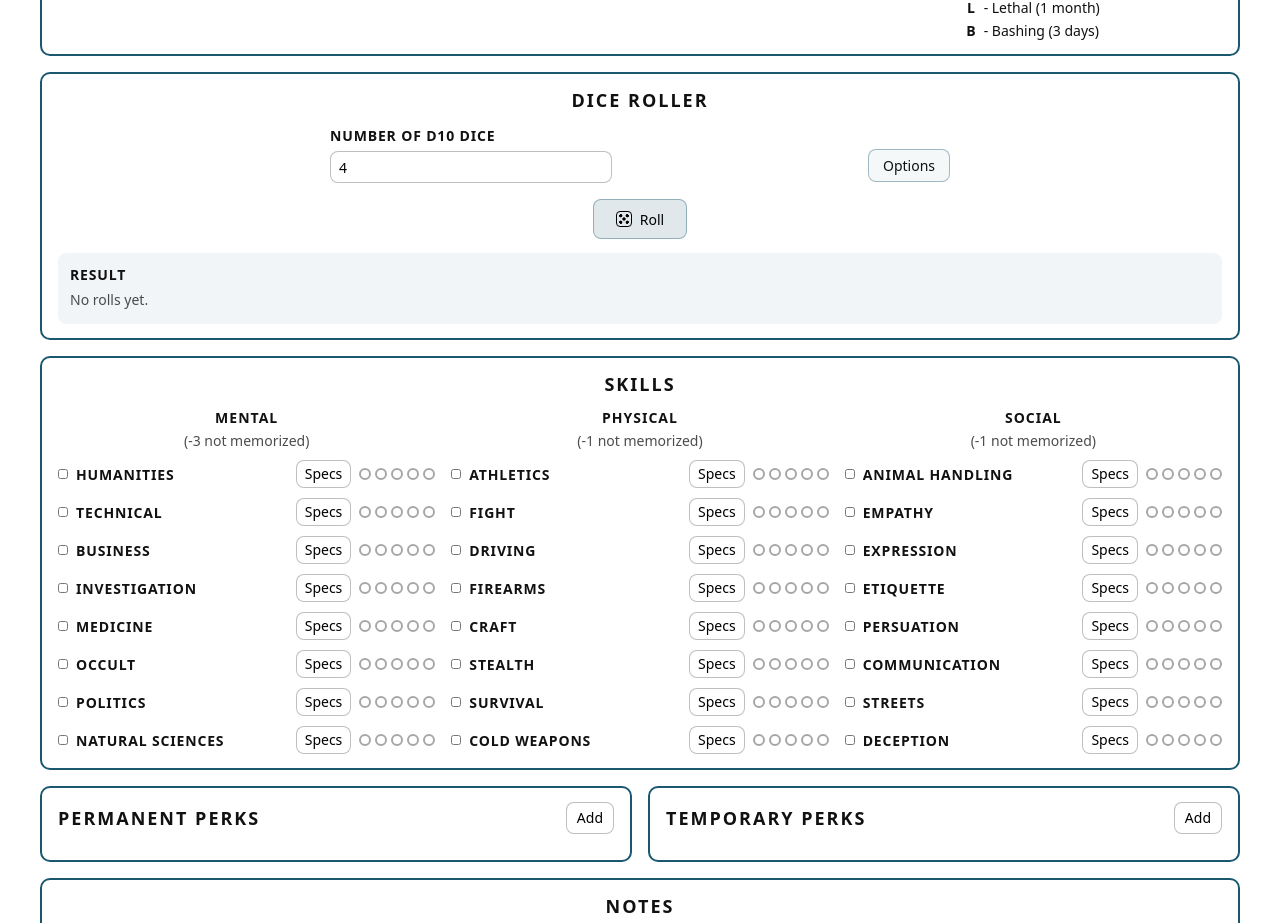
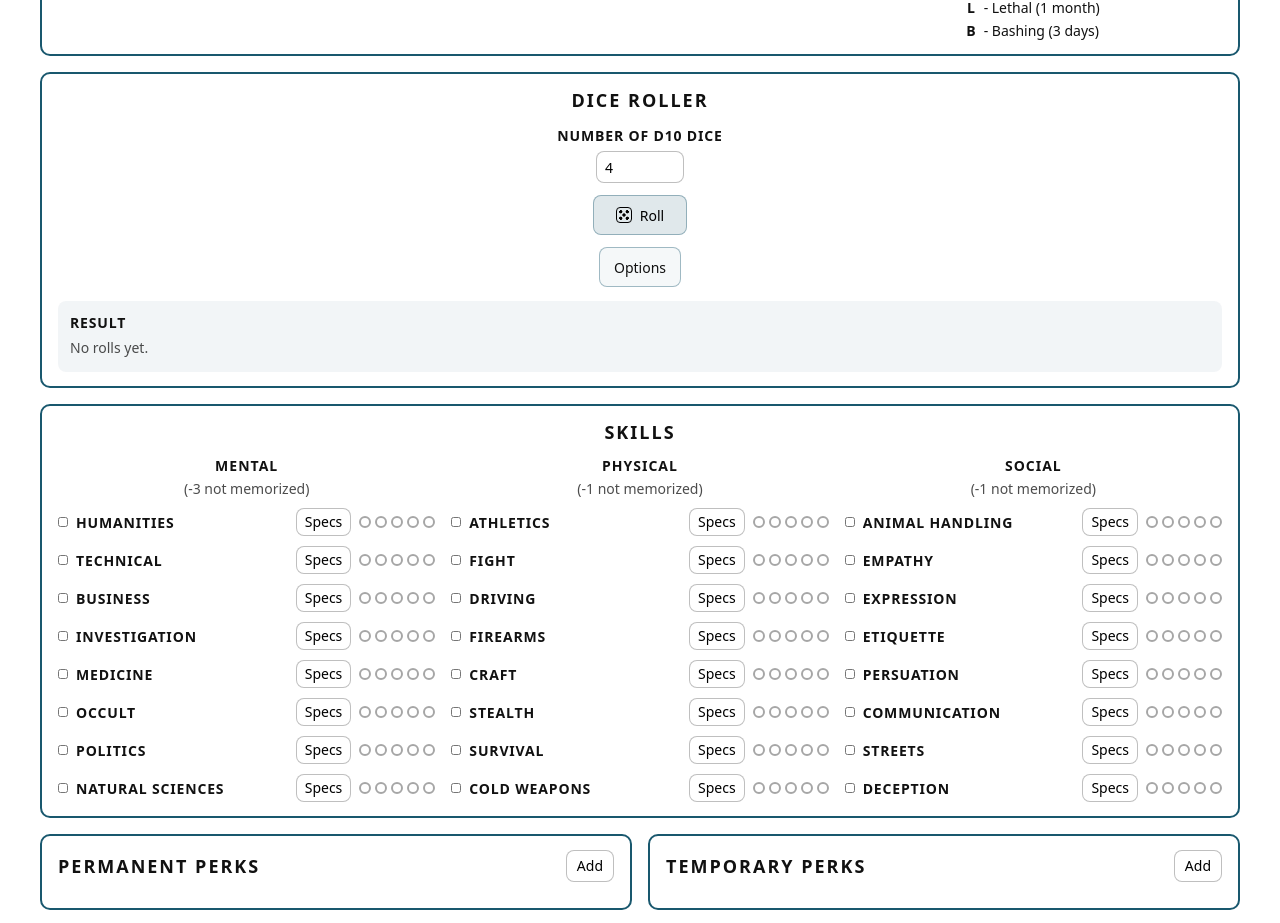
Before and after one commit to GennadiyZakharov/worldstriders-charlist, a Svelte app: page / in a window 1280 px wide. Shown: the part 979-1902 px from the top of the page. Built offline with nearby package versions, Linux system fonts and the light colour scheme.

Commit message:
Redesigned Dice Roller layout.

```diff
--- a/src/components/DiceRoller.svelte
+++ b/src/components/DiceRoller.svelte
@@ -128,7 +128,6 @@
     <h1 class="ws-h1">{labels.title}</h1>
 
     <div class="controls">
-        <div class="primaryControls">
         <label class="field diceCountField">
             <span class="ws-label">{labels.diceCount}</span>
             <input
@@ -143,6 +142,13 @@
                     onblur={() => setDiceCount(diceCount)}
             />
         </label>
+
+        <div class="rollAction">
+            <button type="button" class="rollButton ws-text" onclick={rollAll}>
+                <span class="diceIcon" aria-hidden="true"></span>
+                <span>{labels.roll}</span>
+            </button>
+        </div>
 
         <details class="optionsDisclosure">
             <summary class="optionsButton ws-text">{labels.options}</summary>
@@ -180,14 +186,6 @@
         </details>
     </div>
 
-        <div class="rollAction">
-            <button type="button" class="rollButton ws-text" onclick={rollAll}>
-                <span class="diceIcon" aria-hidden="true"></span>
-                <span>{labels.roll}</span>
-            </button>
-        </div>
-    </div>
-
     <div class="resultBlock">
         <div class="ws-label">{labels.result}</div>
 
@@ -210,30 +208,26 @@
 
     .controls {
         display: grid;
-        gap: 16px;
-        width: min(100%, 620px);
+        justify-items: center;
+        gap: 12px;
+        width: min(100%, 30rem);
         margin-inline: auto;
     }
 
-    .primaryControls {
-        display: flex;
-        gap: 16px;
-        align-items: flex-start;
-    }
-
     .diceCountField {
-        flex: 1 1 260px;
+        width: fit-content;
+        justify-items: center;
     }
 
     .optionsDisclosure {
-        flex: 1 1 300px;
+        width: min(100%, 28rem);
         min-width: 0;
-        padding-top: 23px;
     }
 
     .optionsButton {
         width: fit-content;
-        margin-left: auto;
+        min-height: 40px;
+        margin-inline: auto;
         padding: 6px 14px;
         border: 1px solid rgba(0, 70, 95, 0.35);
         border-radius: 8px;
@@ -241,6 +235,9 @@
         cursor: pointer;
         list-style: none;
         white-space: nowrap;
+        display: flex;
+        align-items: center;
+        box-sizing: border-box;
     }
 
     .optionsButton::-webkit-details-marker {
@@ -260,8 +257,15 @@
     .optionsPanel {
         display: grid;
         grid-template-columns: repeat(2, minmax(0, 1fr));
-        gap: 12px;
+        align-items: stretch;
+        gap: 16px 24px;
         margin-top: 12px;
+    }
+
+    .optionsPanel .field {
+        align-content: end;
+        justify-items: center;
+        text-align: center;
     }
 
     .field {
@@ -271,7 +275,8 @@
     }
 
     input {
-        width: 100%;
+        width: 5.5rem;
+        max-width: 100%;
         min-width: 0;
         height: 32px;
         padding: 4px 8px;
@@ -332,18 +337,14 @@
         gap: 10px;
         flex-wrap: wrap;
         line-height: 1.4;
-        word-break: break-word;
+        overflow-wrap: anywhere;
     }
 
     .empty {
         min-height: 22px;
     }
 
-    @media (max-width: 900px) {
-        .primaryControls {
-            gap: 12px;
-        }
-
+    @media (max-width: 480px) {
         .optionsPanel {
             grid-template-columns: 1fr;
         }
```
Also changed, not shown: 1 other file (tests, documents, lock files or other folders). Lines whose indentation alone changed are shown as unchanged.
